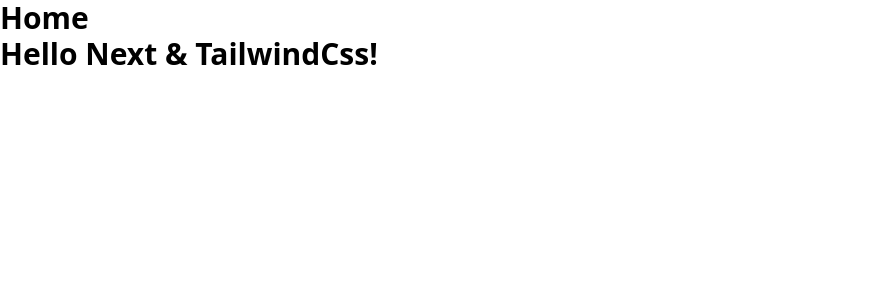
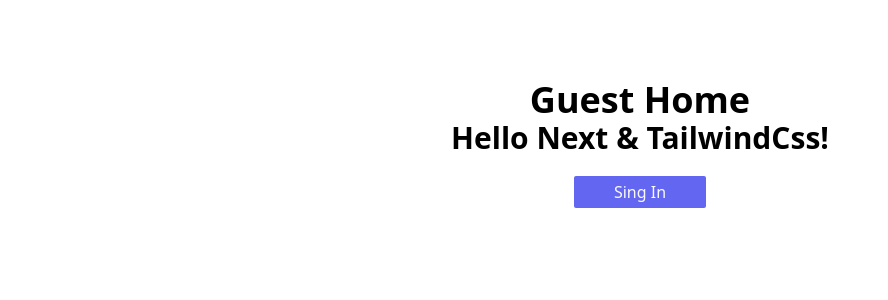
Before and after one commit to ellesis/tailwin-next, a Next.js app: page / in a window 1280 px wide. Shown: the top 300 px of the page, without its empty margins (0-888 px from the left). Built offline with nearby package versions, Linux system fonts and the light colour scheme; no server answers.

Commit message:
Add google singin and seession for index.js

```diff
--- a/pages/_app.js
+++ b/pages/_app.js
@@ -1,9 +1,9 @@
 import '../styles/globals.css'
 import { SessionProvider } from 'next-auth/react'
 
-function MyApp({ Component, pageProps: { session, ...pageProps } }) {
+function MyApp({ Component, pageProps }) {
   return (
-    <SessionProvider session={session}>
+    <SessionProvider session={pageProps.session}>
       <Component {...pageProps} />
     </SessionProvider>
   )
--- a/pages/index.js
+++ b/pages/index.js
@@ -1,21 +1,62 @@
+import React, { useState } from 'react'
 import axios from 'axios'
+import Head from 'next/head'
+import Link from 'next/link'
+import { getCustomRoute } from 'next/dist/server/server-route-utils'
+import { useSession } from 'next-auth/react'
 
 export default function Home({ posts }) {
-  console.log(`>>>: getServerSideProps -> posts`, posts)
+  console.info(`>>>: getServerSideProps -> posts`, posts)
+  // const [session, setSession] = useState(true)
+  const { data: session } = useSession()
 
   return (
     <div>
-      <main>
-        <h1 className="text-3xl font-bold">Home</h1>
-        <h2 className="text-3xl font-bold">Hello Next & TailwindCss!</h2>
-      </main>
+      <Head>
+        <title>Lisa App - Tailwind Next - Home</title>
+      </Head>
+
+      {session ? User({ session }) : Guest()}
     </div>
   )
 }
 
 // Guest
+function Guest() {
+  return (
+    <main className="container mx-auto text-center py-20">
+      <h1 className="text-4xl font-bold">Guest Home</h1>
+      <h2 className="text-3xl font-bold">Hello Next & TailwindCss!</h2>
+
+      <div className="flex justify-center">
+        <Link href={'/login'}>
+          <a className="mt-5 px-10 py-1 rounded-sm bg-indigo-500 text-gray-50">Sing In</a>
+        </Link>
+      </div>
+    </main>
+  )
+}
 
 // Authorize User
+function User({ session }) {
+  return (
+    <main className="container mx-auto text-center py-20">
+      <h3 className="text-4xl font-bold">User Home</h3>
+      <h4 className="text-3xl font-bold">Hello Next & TailwindCss!</h4>
+
+      <div className="details">
+        <h5>{session.user.name}</h5>
+        <h5>{session.user.email}</h5>
+      </div>
+
+      <div className="flex justify-center">
+        <Link href={'/profile'}>
+          <a className="mt-5 px-10 py-1 rounded-sm bg-indigo-500 text-gray-50">Profile</a>
+        </Link>
+      </div>
+    </main>
+  )
+}
 
 // export const getServerSideProps = async () => {
 //   // server side rendering
--- a/pages/login.js
+++ b/pages/login.js
@@ -1,12 +1,19 @@
-import React from 'react'
+import React, { useState } from 'react'
 import Layout from '../layout/layout'
 import Head from 'next/head'
 import Link from 'next/link'
 import styles from '../styles/Form.module.css'
 import Image from 'next/image'
-import Google from 'next-auth/providers/google'
+
+import { signIn, signOut } from 'next-auth/react'
 
 export default function Login() {
+  const [show, setShow] = useState(false)
+
+  async function handleGoogleSignin() {
+    signIn('google', { callbackUrl: 'http://localhost:3000/' })
+  }
+
   return (
     <Layout>
       <Head>
@@ -33,15 +40,16 @@
               Login
             </button>
           </div>
+          {/* google signin */}
           <div className={styles.input_button}>
-            <button type="submit" className={styles.button_custom}>
+            <button type="button" onClick={handleGoogleSignin} className={styles.button_custom}>
               Sign in with Google
               <Image src={'/assets/svg/google-logo.svg'} width="20" height="20" alt="google logo" />
             </button>
           </div>
-
+          {/* github signin */}
           <div className={styles.input_button}>
-            <button type="submit" className={styles.button_custom}>
+            <button type="button" className={styles.button_custom}>
               Sign In with Github
               <Image src={'/assets/svg/github-icon.svg'} width="20" height="20" alt="github icon" />
             </button>
```
